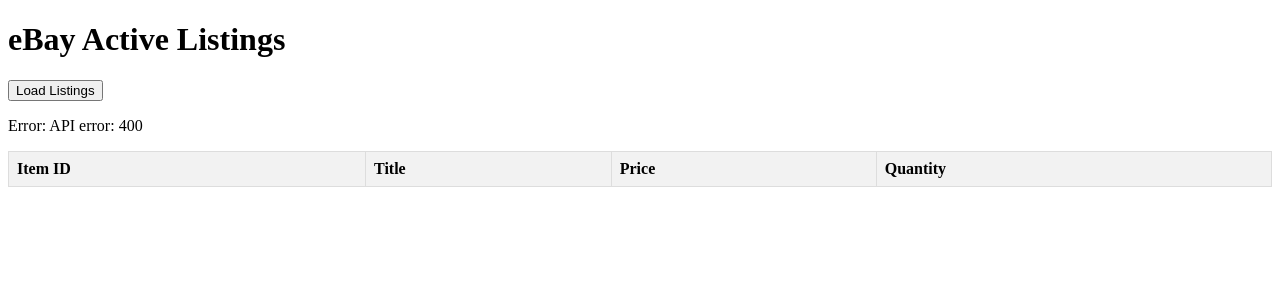
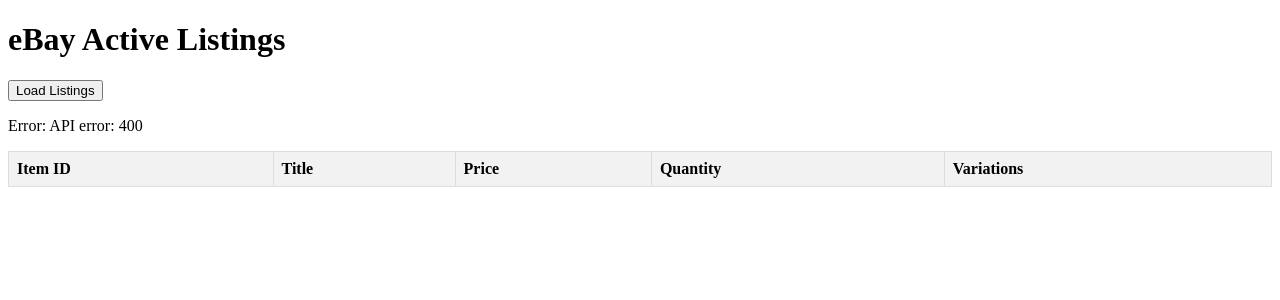
Before and after one commit to Asassine20/ebay-inventory, a Flask app: page / in a window 1280 px wide. Shown: the top 300 px of the page. Run offline with Flask 3, Linux system fonts and the light colour scheme; lists and menus that the app fills with data are empty.

Commit message:
Got variation items to get listed

```diff
--- a/app.py
+++ b/app.py
@@ -42,6 +42,7 @@ def fetch_all_listings():
     try:
         response = requests.post(ebay_api_url, data=body, headers=headers, timeout=30)
 
+
         if response.status_code != 200:
             return jsonify({"error": f"eBay API returned status {response.status_code}"}), response.status_code
 
@@ -49,25 +50,65 @@ def fetch_all_listings():
         namespaces = {"ns": "urn:ebay:apis:eBLBaseComponents"}
 
         for item in root.findall(".//ns:Item", namespaces):
-            item_id = item.find("ns:ItemID", namespaces)
-            item_id = item_id.text if item_id is not None else "N/A"
+            title_elem = item.find("ns:Title", namespaces)
+            item_id_elem = item.find("ns:ItemID", namespaces)
+            price_elem = item.find(".//ns:CurrentPrice", namespaces)
+            quantity_elem = item.find(".//ns:Quantity", namespaces)
 
-            title = item.find("ns:Title", namespaces)
-            title = title.text if title is not None else "N/A"
+            title = title_elem.text if title_elem is not None else "N/A"
+            item_id = item_id_elem.text if item_id_elem is not None else "N/A"
+            price = price_elem.text if price_elem is not None else "N/A"
+            quantity = quantity_elem.text if quantity_elem is not None else "N/A"
 
-            price = item.find(".//ns:CurrentPrice", namespaces)
-            price = price.text if price is not None else "N/A"
+            item_data = {
+                "ItemID": item_id,
+                "Title": title,
+                "Price": price,
+                "Quantity": quantity,
+                "Variations": []
+            }
 
-            quantity = item.find(".//ns:Quantity", namespaces)
-            quantity = quantity.text if quantity is not None else "N/A"
+            # Parse variations
+            variations_block = item.find("ns:Variations", namespaces)
+            if variations_block is not None:
+                print("Variations Block Found")  # Debugging
+                variations = variations_block.findall("ns:Variation", namespaces)
+                for variation in variations:
+                    variation_price_elem = variation.find("ns:StartPrice", namespaces)
+                    variation_quantity_elem = variation.find("ns:Quantity", namespaces)
+                    variation_title_elem = variation.find("ns:VariationTitle", namespaces)
 
-            items.append({"ItemID": item_id, "Title": title, "Price": price, "Quantity": quantity})
+                    variation_data = {
+                        "Price": variation_price_elem.text if variation_price_elem is not None else "N/A",
+                        "Quantity": variation_quantity_elem.text if variation_quantity_elem is not None else "N/A",
+                        "Title": variation_title_elem.text if variation_title_elem is not None else "N/A",
+                        "Specifics": []
+                    }
+
+                    # Parse specifics
+                    specifics = variation.findall(".//ns:NameValueList", namespaces)
+                    for specific in specifics:
+                        name_elem = specific.find("ns:Name", namespaces)
+                        value_elem = specific.find("ns:Value", namespaces)
+
+                        name = name_elem.text if name_elem is not None else "N/A"
+                        value = value_elem.text if value_elem is not None else "N/A"
+
+                        variation_data["Specifics"].append({name: value})
+
+                    item_data["Variations"].append(variation_data)  # Append variation
+
+            items.append(item_data)
+
+        # Debug final JSON structure before sending
+        print("Final Items JSON:", items)
 
         return jsonify(items)
     except requests.exceptions.Timeout:
         return jsonify({"error": "Request timed out"}), 504
     except Exception as e:
         return jsonify({"error": str(e)}), 500
+
 
 @app.route("/")
 def index():
--- a/templates/index.html
+++ b/templates/index.html
@@ -17,6 +17,12 @@
     th {
       background-color: #f2f2f2;
     }
+    .variation-row {
+      background-color: #f9f9f9;
+    }
+    .variation-row td {
+      padding-left: 40px;
+    }
   </style>
 </head>
 <body>
@@ -30,6 +36,7 @@
         <th>Title</th>
         <th>Price</th>
         <th>Quantity</th>
+        <th>Variations</th>
       </tr>
     </thead>
     <tbody id="listings-table-body">
@@ -66,14 +73,36 @@
         // Append data to the table
         const tableBody = document.getElementById("listings-table-body");
         data.forEach((item) => {
-          const row = document.createElement("tr");
-          row.innerHTML = `
+          // Create a row for the parent item
+          const parentRow = document.createElement("tr");
+          parentRow.innerHTML = `
             <td>${item.ItemID}</td>
             <td>${item.Title}</td>
             <td>${item.Price}</td>
             <td>${item.Quantity}</td>
+            <td>${item.Variations && item.Variations.length > 0 ? item.Variations.length : "None"}</td>
           `;
-          tableBody.appendChild(row);
+          tableBody.appendChild(parentRow);
+
+          // Add rows for variations, if any
+          if (item.Variations && item.Variations.length > 0) {
+            item.Variations.forEach((variation) => {
+              const variationRow = document.createElement("tr");
+              variationRow.classList.add("variation-row");
+              variationRow.innerHTML = `
+                <td colspan="2">${variation.Title || "N/A"}</td>
+                <td>${variation.Price}</td>
+                <td>${variation.Quantity}</td>
+                <td>
+                  ${variation.Specifics.map(specific => {
+                    const [key, value] = Object.entries(specific)[0];
+                    return `${key}: ${value}`;
+                  }).join(", ")}
+                </td>
+              `;
+              tableBody.appendChild(variationRow);
+            });
+          }
         });
 
         statusElement.textContent = `Loaded ${data.length} items from page ${currentPage}.`;
@@ -96,7 +125,5 @@
       fetchListings(true); // Pass true to enable auto-loading
     });
   </script>
-
-
 </body>
 </html>
```
